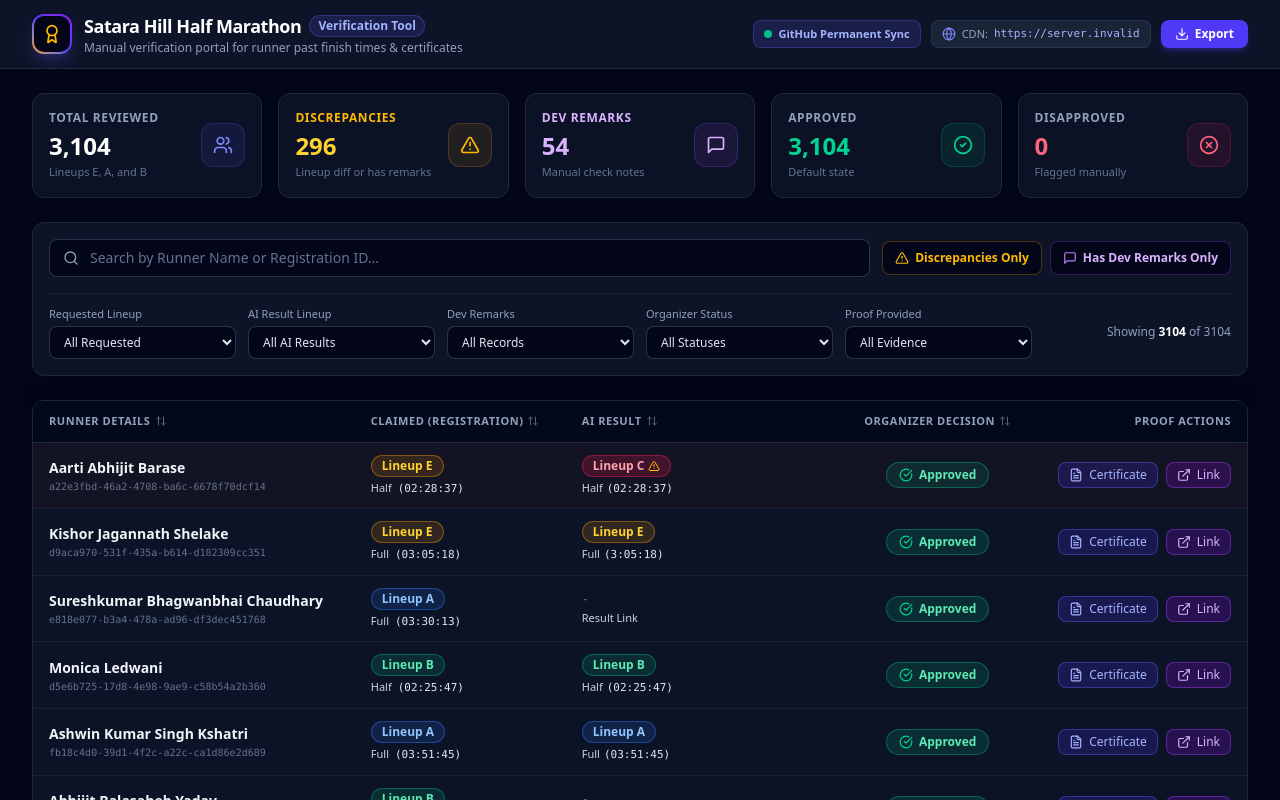
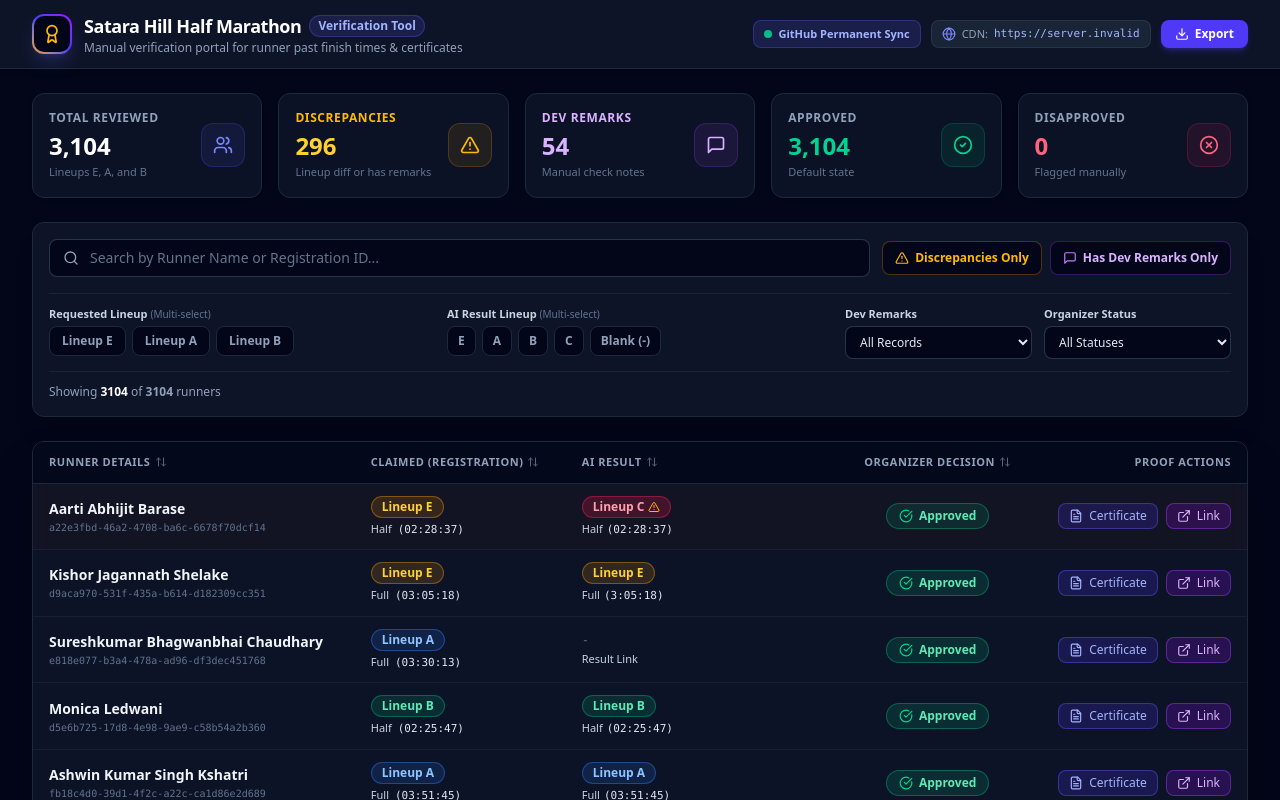
Before and after one commit to vinaythoke/lineup-verification, a React (Vite) app: page / in a window 1280 px wide. Shown: the top 800 px of the page. Built offline with nearby package versions, Linux system fonts and the light colour scheme; no server answers.

Commit message:
Add multi-selection filter badges for Requested Lineup and AI Result Lineup

```diff
--- a/src/App.jsx
+++ b/src/App.jsx
@@ -61,8 +61,8 @@ export default function App() {
   // Filter States
   const [searchQuery, setSearchQuery] = useState('');
   const [filterMismatch, setFilterMismatch] = useState(false);
-  const [filterRequested, setFilterRequested] = useState('ALL');
-  const [filterExpected, setFilterExpected] = useState('ALL');
+  const [filterRequested, setFilterRequested] = useState([]); // array of selected requested lineups, e.g. ['E', 'A']
+  const [filterExpected, setFilterExpected] = useState([]); // array of selected AI result lineups, e.g. ['C', 'UNSPECIFIED']
   const [filterOrganizerStatus, setFilterOrganizerStatus] = useState('ALL');
   const [filterEvidence, setFilterEvidence] = useState('ALL');
   const [filterRemarks, setFilterRemarks] = useState('ALL'); // 'ALL', 'WITH_REMARKS', 'NO_REMARKS'
@@ -135,8 +135,8 @@ export default function App() {
   const handleResetFilters = () => {
     setSearchQuery('');
     setFilterMismatch(false);
-    setFilterRequested('ALL');
-    setFilterExpected('ALL');
+    setFilterRequested([]);
+    setFilterExpected([]);
     setFilterOrganizerStatus('ALL');
     setFilterEvidence('ALL');
     setFilterRemarks('ALL');
@@ -168,16 +168,20 @@ export default function App() {
       // 2. Mismatch Filter
       if (filterMismatch && !runner.isMismatch) return false;
 
-      // 3. Requested Lineup Filter
-      if (filterRequested !== 'ALL' && runner.requestedLineup !== filterRequested) return false;
+      // 3. Requested Lineup Multi-Select Filter
+      if (filterRequested.length > 0 && !filterRequested.includes(runner.requestedLineup)) {
+        return false;
+      }
 
-      // 4. AI Expected Lineup Filter
-      if (filterExpected !== 'ALL') {
-        if (filterExpected === 'UNSPECIFIED') {
-          if (runner.expectedLineup !== null && runner.expectedLineup !== undefined) return false;
-        } else {
-          if (runner.expectedLineup !== filterExpected) return false;
-        }
+      // 4. AI Expected Lineup Multi-Select Filter
+      if (filterExpected.length > 0) {
+        const exp = runner.expectedLineup;
+        const isUnspecified = exp === null || exp === undefined;
+        const matches = filterExpected.some(opt => {
+          if (opt === 'UNSPECIFIED') return isUnspecified;
+          return exp === opt;
+        });
+        if (!matches) return false;
       }
 
       // 5. Organizer Status Filter
--- a/src/components/FilterBar.jsx
+++ b/src/components/FilterBar.jsx
@@ -5,9 +5,9 @@ export default function FilterBar({
   onSearchChange,
   filterMismatch,
   onMismatchChange,
-  filterRequested,
+  filterRequested = [],
   onRequestedChange,
-  filterExpected,
+  filterExpected = [],
   onExpectedChange,
   filterOrganizerStatus,
   onOrganizerStatusChange,
@@ -23,11 +23,19 @@ export default function FilterBar({
   const isAnyFilterActive =
     searchQuery ||
     filterMismatch ||
-    filterRequested !== 'ALL' ||
-    filterExpected !== 'ALL' ||
+    filterRequested.length > 0 ||
+    filterExpected.length > 0 ||
     filterOrganizerStatus !== 'ALL' ||
     filterEvidence !== 'ALL' ||
     filterRemarks !== 'ALL';
+
+  const toggleArrayOption = (currentArr, option, onChange) => {
+    if (currentArr.includes(option)) {
+      onChange(currentArr.filter(item => item !== option));
+    } else {
+      onChange([...currentArr, option]);
+    }
+  };
 
   return (
     <div className="bg-slate-900/90 border border-slate-800 rounded-xl p-4 mb-6 shadow-xl backdrop-blur-md">
@@ -60,7 +68,7 @@ export default function FilterBar({
           {/* Quick Filter: Show Mismatches Only */}
           <button
             onClick={() => onMismatchChange(!filterMismatch)}
-            className={`flex items-center gap-1.5 px-3 py-2 rounded-lg text-xs font-semibold border transition cursor-pointer shrink-0 ${
+            className={`flex items-center gap-1.5 px-3 py-2 rounded-lg text-xs font-semibold border transition cursor-pointer shrink-0 active:scale-95 ${
               filterMismatch
                 ? 'bg-amber-500 text-slate-950 border-amber-400 shadow-md shadow-amber-500/20'
                 : 'bg-slate-950 text-amber-400 border-amber-500/30 hover:border-amber-500/60'
@@ -73,7 +81,7 @@ export default function FilterBar({
           {/* Quick Filter: Has Remarks Only */}
           <button
             onClick={() => onRemarksChange(filterRemarks === 'WITH_REMARKS' ? 'ALL' : 'WITH_REMARKS')}
-            className={`flex items-center gap-1.5 px-3 py-2 rounded-lg text-xs font-semibold border transition cursor-pointer shrink-0 ${
+            className={`flex items-center gap-1.5 px-3 py-2 rounded-lg text-xs font-semibold border transition cursor-pointer shrink-0 active:scale-95 ${
               filterRemarks === 'WITH_REMARKS'
                 ? 'bg-purple-600 text-white border-purple-400 shadow-md shadow-purple-600/20'
                 : 'bg-slate-950 text-purple-300 border-purple-500/30 hover:border-purple-500/60'
@@ -85,44 +93,92 @@ export default function FilterBar({
         </div>
       </div>
 
-      {/* Filter Dropdowns Row */}
-      <div className="grid grid-cols-2 sm:grid-cols-3 md:grid-cols-5 lg:grid-cols-6 gap-3 pt-3 border-t border-slate-800/80">
+      {/* Multi-Select Filters Grid */}
+      <div className="grid grid-cols-1 sm:grid-cols-2 md:grid-cols-3 lg:grid-cols-6 gap-3 pt-3 border-t border-slate-800/80">
 
-        {/* Requested Lineup */}
-        <div>
-          <label className="block text-[11px] font-medium text-slate-400 mb-1">Requested Lineup</label>
-          <select
-            value={filterRequested}
-            onChange={(e) => onRequestedChange(e.target.value)}
-            className="w-full bg-slate-950 border border-slate-700/80 rounded-lg px-2.5 py-1.5 text-xs text-slate-200 focus:outline-none focus:border-indigo-500 cursor-pointer"
+        {/* Multi-Select Requested Lineup */}
+        <div className="sm:col-span-1 lg:col-span-2">
+          <div className="flex items-center justify-between mb-1">
+            <label className="text-[11px] font-semibold text-slate-300">
+              Requested Lineup <span className="text-[10px] text-slate-500 font-normal">(Multi-select)</span>
+            </label>
+            {filterRequested.length > 0 && (
+              <button
+                onClick={() => onRequestedChange([])}
+                className="text-[10px] text-indigo-400 hover:underline cursor-pointer"
               >
-            <option value="ALL">All Requested</option>
-            <option value="E">Lineup E</option>
-            <option value="A">Lineup A</option>
-            <option value="B">Lineup B</option>
-          </select>
+                Reset
+              </button>
+            )}
+          </div>
+          <div className="flex items-center gap-1.5 flex-wrap">
+            {['E', 'A', 'B'].map((section) => {
+              const isSelected = filterRequested.includes(section);
+              return (
+                <button
+                  key={section}
+                  type="button"
+                  onClick={() => toggleArrayOption(filterRequested, section, onRequestedChange)}
+                  className={`px-3 py-1.5 rounded-lg text-xs font-bold border transition cursor-pointer active:scale-95 ${
+                    isSelected
+                      ? 'bg-indigo-600 text-white border-indigo-400 shadow-md shadow-indigo-600/20'
+                      : 'bg-slate-950 text-slate-400 border-slate-800 hover:border-slate-700 hover:text-slate-200'
+                  }`}
+                >
+                  Lineup {section}
+                </button>
+              );
+            })}
+          </div>
         </div>
 
-        {/* AI Expected Lineup */}
-        <div>
-          <label className="block text-[11px] font-medium text-slate-400 mb-1">AI Result Lineup</label>
-          <select
-            value={filterExpected}
-            onChange={(e) => onExpectedChange(e.target.value)}
-            className="w-full bg-slate-950 border border-slate-700/80 rounded-lg px-2.5 py-1.5 text-xs text-slate-200 focus:outline-none focus:border-indigo-500 cursor-pointer"
+        {/* Multi-Select AI Result Lineup */}
+        <div className="sm:col-span-1 lg:col-span-2">
+          <div className="flex items-center justify-between mb-1">
+            <label className="text-[11px] font-semibold text-slate-300">
+              AI Result Lineup <span className="text-[10px] text-slate-500 font-normal">(Multi-select)</span>
+            </label>
+            {filterExpected.length > 0 && (
+              <button
+                onClick={() => onExpectedChange([])}
+                className="text-[10px] text-indigo-400 hover:underline cursor-pointer"
               >
-            <option value="ALL">All AI Results</option>
-            <option value="E">Lineup E</option>
-            <option value="A">Lineup A</option>
-            <option value="B">Lineup B</option>
-            <option value="C">Lineup C</option>
-            <option value="UNSPECIFIED">Unspecified / Blank (-)</option>
-          </select>
+                Reset
+              </button>
+            )}
+          </div>
+          <div className="flex items-center gap-1.5 flex-wrap">
+            {[
+              { id: 'E', label: 'E' },
+              { id: 'A', label: 'A' },
+              { id: 'B', label: 'B' },
+              { id: 'C', label: 'C' },
+              { id: 'UNSPECIFIED', label: 'Blank (-)' }
+            ].map((item) => {
+              const isSelected = filterExpected.includes(item.id);
+              return (
+                <button
+                  key={item.id}
+                  type="button"
+                  onClick={() => toggleArrayOption(filterExpected, item.id, onExpectedChange)}
+                  className={`px-2.5 py-1.5 rounded-lg text-xs font-bold border transition cursor-pointer active:scale-95 ${
+                    isSelected
+                      ? item.id === 'C'
+                        ? 'bg-rose-500 text-white border-rose-400 shadow-md shadow-rose-500/20'
+                        : 'bg-purple-600 text-white border-purple-400 shadow-md shadow-purple-600/20'
+                      : 'bg-slate-950 text-slate-400 border-slate-800 hover:border-slate-700 hover:text-slate-200'
+                  }`}
+                >
+                  {item.label}
+                </button>
+              );
+            })}
+          </div>
         </div>
 
         {/* Audit Remarks Filter */}
         <div>
-          <label className="block text-[11px] font-medium text-slate-400 mb-1">Dev Remarks</label>
+          <label className="block text-[11px] font-semibold text-slate-300 mb-1">Dev Remarks</label>
           <select
             value={filterRemarks}
             onChange={(e) => onRemarksChange(e.target.value)}
@@ -136,7 +192,7 @@ export default function FilterBar({
 
         {/* Organizer Review Status */}
         <div>
-          <label className="block text-[11px] font-medium text-slate-400 mb-1">Organizer Status</label>
+          <label className="block text-[11px] font-semibold text-slate-300 mb-1">Organizer Status</label>
           <select
             value={filterOrganizerStatus}
             onChange={(e) => onOrganizerStatusChange(e.target.value)}
@@ -148,39 +204,25 @@ export default function FilterBar({
           </select>
         </div>
 
-        {/* Evidence Provided */}
-        <div>
-          <label className="block text-[11px] font-medium text-slate-400 mb-1">Proof Provided</label>
-          <select
-            value={filterEvidence}
-            onChange={(e) => onEvidenceChange(e.target.value)}
-            className="w-full bg-slate-950 border border-slate-700/80 rounded-lg px-2.5 py-1.5 text-xs text-slate-200 focus:outline-none focus:border-indigo-500 cursor-pointer"
-          >
-            <option value="ALL">All Evidence</option>
-            <option value="Certificate only">Certificate only</option>
-            <option value="Link only">Result Link only</option>
-            <option value="Both">Both Cert & Link</option>
-          </select>
       </div>
 
-        {/* Filter Summary & Clear Button */}
-        <div className="col-span-2 sm:col-span-1 md:col-span-5 lg:col-span-1 flex items-end justify-between lg:justify-end gap-2">
-          <span className="text-xs text-slate-400 self-center">
-            Showing <strong className="text-white">{totalFilteredCount}</strong> of {totalCount}
-          </span>
+      {/* Filter Summary Row */}
+      <div className="flex items-center justify-between pt-3 mt-3 border-t border-slate-800/80 text-xs text-slate-400">
+        <div>
+          Showing <strong className="text-white">{totalFilteredCount}</strong> of <strong>{totalCount}</strong> runners
+        </div>
+
         {isAnyFilterActive && (
           <button
             onClick={onResetFilters}
-              className="flex items-center gap-1 text-xs text-indigo-400 hover:text-indigo-300 font-medium cursor-pointer self-center"
+            className="flex items-center gap-1 text-xs text-indigo-400 hover:text-indigo-300 font-semibold cursor-pointer"
           >
             <X className="w-3.5 h-3.5" />
-              Clear
+            Reset All Filters
           </button>
         )}
       </div>
 
     </div>
-
-    </div>
   );
 }
```
Lines whose indentation alone changed are shown as unchanged.
